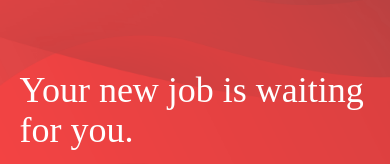
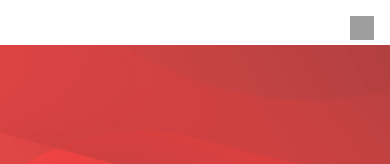
Before and after one commit to deserie-dev/job-hunt-frontend, a React (Create React App) app: page / in a window 390 px wide. Shown: the top 164 px of the page. Built offline with nearby package versions, Linux system fonts and the light colour scheme; grey boxes are pictures that could not be loaded.

Commit message:
fix Header

```diff
--- a/src/components/header/Header.css
+++ b/src/components/header/Header.css
@@ -1,25 +1,152 @@
 .header {
-  position: relative;
-  z-index: 1;
+  border-bottom: 1px solid rgba(255, 255, 255, 0.2);
   font-size: 18px;
-  border-bottom: 1px solid rgba(255, 255, 255, 0.2);
   font-family: "Roboto", sans-serif;
   font-weight: 500;
   display: flex;
   justify-content: space-between;
-  padding: 0 104px;
-  max-width: 1440px;
+  max-width: 100%;
   margin: 0 auto;
+  padding: 0;
 }
 
 .header__logo {
-  height: 100%;
-  font-family: "Roboto Slab", serif;
+  display: flex;
+  align-items: center;
+  color: #ffffff;
+  font-family: "Roboto Slab", sans-serif;
   font-weight: 700;
   font-size: 20px;
   line-height: 80px;
-  color: white;
   margin: 0;
+  padding: 0;
   text-decoration: none;
   transition: opacity 0.2s ease;
 }
+
+.header__links {
+  display: flex;
+  justify-content: space-between;
+}
+
+.header__links-list {
+  margin-right: 60px;
+}
+
+.header__links-item {
+  color: #b6bcbf;
+  font-family: "Roboto", Arial, Helvetica, sans-serif;
+  font-weight: 500;
+  font-size: 18px;
+  line-height: 24px;
+  margin: 0 auto;
+  padding: 26px;
+  text-decoration: none;
+  transition: opacity 0.5s ease-in-out;
+}
+
+.header__links-item_hidden {
+  display: none;
+}
+
+.header__links-item:hover {
+  opacity: 0.5;
+}
+
+.header__links-item_selected {
+  color: #ffffff;
+  border-bottom: 3px solid white;
+}
+
+.header__hamburger {
+  display: none;
+}
+
+@media screen and (max-width: 600px) {
+  .header {
+    background-color: #333;
+    background: rgba(196, 196, 196, 0.01);
+    box-shadow: inset 0px -1px 0px rgba(255, 255, 255, 0.2);
+    display: inline-block;
+    overflow: hidden;
+    position: relative;
+    max-width: 100%;
+    width: 100vw;
+  }
+
+  .header__mobile {
+    background: #1a1b22;
+  }
+
+  .header__links {
+    background: rgb(26, 27, 34);
+    display: none;
+    font-style: normal;
+    font-weight: 500;
+    font-size: 18px;
+    height: 286px;
+    line-height: 56px;
+    padding: 0;
+    position: fixed;
+    width: 100vw;
+    z-index: 5;
+  }
+
+  .header__logo {
+    font-size: 17px;
+    display: block;
+    padding: 14px 0px;
+    margin-left: 16px;
+    margin-bottom: 24px;
+  }
+
+  .header__links-item {
+    display: block;
+    font-size: 17px;
+    margin-left: 16px;
+    margin-bottom: 24px;
+    padding: 14px 0px;
+  }
+
+  .header__hamburger {
+    border: 0;
+    display: block;
+    padding: 0;
+    position: absolute;
+    top: 16px;
+    right: 16px;
+    height: 24px;
+    width: 24px;
+  }
+
+  .header__button-open {
+    background-image: url("../../images/menu.png");
+    background-position: center;
+    background-repeat: no-repeat;
+    background-color: rgba(196, 196, 196, 0.01);
+  }
+
+  .header__button-close {
+    background-image: url("../../images/close.png");
+    background-position: center;
+    background-repeat: no-repeat;
+    background-color: rgba(196, 196, 196, 0.01);
+  }
+
+  .header__logo {
+    margin: 16px;
+  }
+
+  .header__links-item_selected {
+    color: #ffffff;
+    border-bottom: none;
+  }
+
+  .header__links-hidden {
+    display: none;
+  }
+
+  .header__links-open {
+    display: block;
+  }
+}
--- a/src/components/header/Header.js
+++ b/src/components/header/Header.js
@@ -1,13 +1,28 @@
-import {Link} from 'react-router-dom';
+import React, { useState } from 'react';
+import { NavLink } from 'react-router-dom';
+import "./Header.css";
+
 
 function Header() {
+  const [burger, setBurger] = useState(true);
+
+  const toggleDropDown = () => {
+    setBurger(!burger);
+  };
+
+
   return(
-    <div className= "header">
-      <Link to = "/"><div className="header__logo">
-        <p>JobHunt</p>
-       </div>
-      </Link>
-    </div>
+    <header className={`header ${burger ? '' : 'header__mobile'}`}>
+      <NavLink to ="/" className="header__logo">JobHunt</NavLink>
+
+      <button onClick={toggleDropDown} type="button" className={`header__hamburger ${burger ? 'header__button-open' : 'header__button-close'}`} />
+
+      <div id="header__links" className={`header__links ${burger ? 'header__links-hidden' : 'header__links-open'}`}>
+        <NavLink activeClassName="header__links-item_selected" className="header__links-item" to="/">Home</NavLink>
+        <NavLink activeClassName="header__links-item_selected" className="header__links-item" to="/services">Services</NavLink>
+        <NavLink activeClassName="header__links-item_selected" className="header__links-item" to="/contact">Contact</NavLink>
+      </div>
+    </header>
   )
 }
 
```
